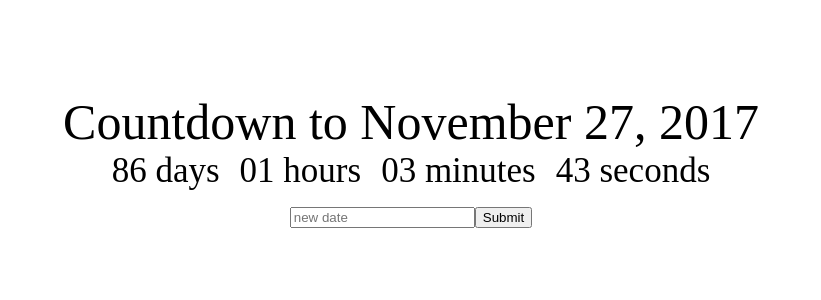
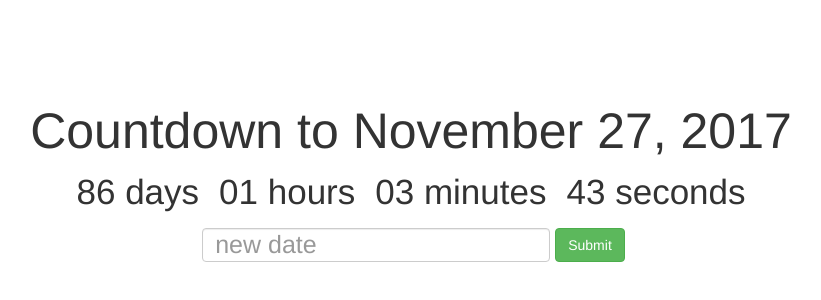
Before and after one commit to JoeHW/Countdown-Form-React, a React (Create React App) app: page / in a window 1280 px wide. Shown: the part 160-460 px from the top of the page, without its empty margins (229-1050 px from the left). Built offline with nearby package versions, Linux system fonts and the light colour scheme.

Commit message:
Added react-bootstrap

```diff
--- a/package.json
+++ b/package.json
@@ -4,6 +4,7 @@
   "private": true,
   "dependencies": {
     "react": "^15.6.1",
+    "react-bootstrap": "^0.31.2",
     "react-dom": "^15.6.1",
     "react-scripts": "1.0.12"
   },
--- a/public/index.html
+++ b/public/index.html
@@ -10,6 +10,7 @@
     -->
     <link rel="manifest" href="%PUBLIC_URL%/manifest.json">
     <link rel="shortcut icon" href="%PUBLIC_URL%/favicon.ico">
+    <link rel="stylesheet" href="https://maxcdn.bootstrapcdn.com/bootstrap/latest/css/bootstrap.min.css">
     <!--
       Notice the use of %PUBLIC_URL% in the tags above.
       It will be replaced with the URL of the `public` folder during the build.
--- a/src/App.css
+++ b/src/App.css
@@ -13,3 +13,9 @@
   margin: 10px;
 
 }
+
+.deadlineInput {
+  font-size: 25px;
+  margin: 5px
+
+}
--- a/src/App.jsx
+++ b/src/App.jsx
@@ -1,6 +1,7 @@
 import React from 'react';
 import './App.css';
 import Clock from './Clock';
+import {Form, FormControl, Button} from 'react-bootstrap';
 
 class App extends React.Component {
   constructor(props) {
@@ -22,10 +23,10 @@ changeDeadline = () => {
      <div>
       <Clock deadline={this.state.deadline} />
      </div>
-     <div>
-     <input placeholder='new date' onChange={event => this.setState({newDeadline: event.target.value})} />
-     <button onClick={() => this.changeDeadline()}>Submit</button>
-     </div>
+     <Form inline>
+     <FormControl className='deadlineInput' placeholder='new date' onChange={event => this.setState({newDeadline: event.target.value})} />
+     <Button className="btn btn-success" onClick={() => this.changeDeadline()}>Submit</Button>
+     </Form>
      </div>
 
   )
```
Also changed, not shown: 1 other file (tests, documents, lock files or other folders).
